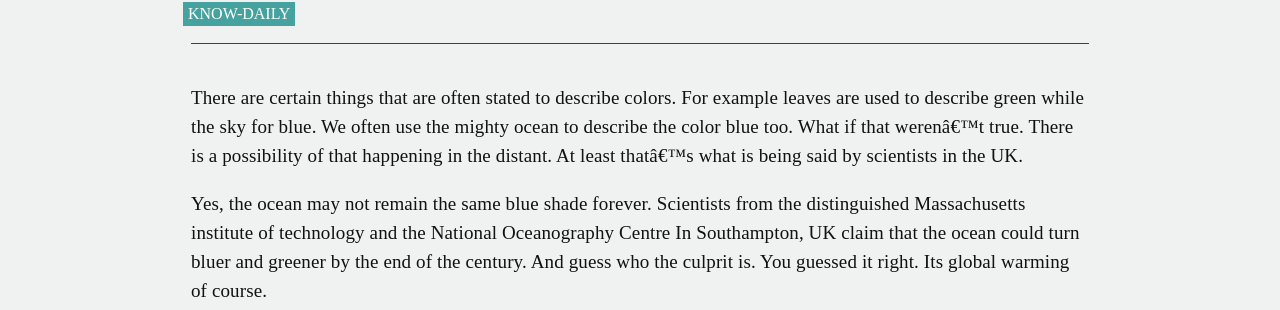
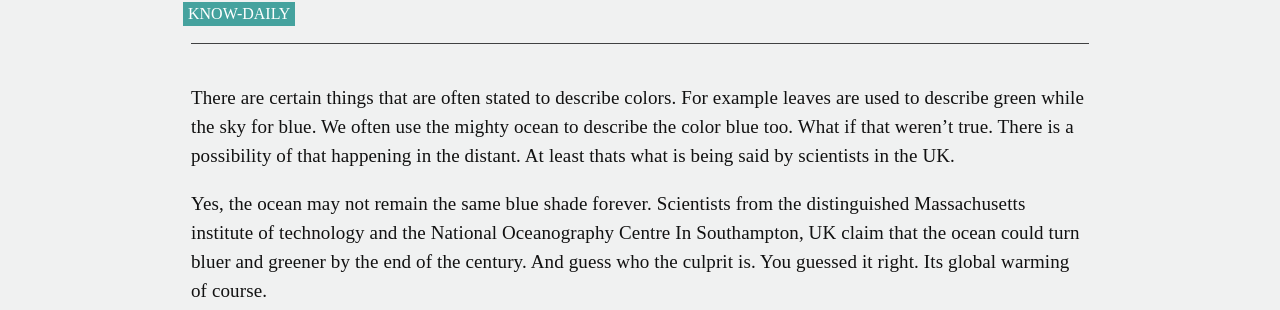
Before and after one commit to sherlifelix/blog, a Jekyll site: the page built from _posts/2019-02-07-the-color-of-the-ocean-is-changing.md, in a window 1280 px wide. Shown: the part 268-578 px from the top of the page. Built offline with Jekyll 4.4.1, drawn with Linux system fonts in a browser that asks for light colours; comment, search, counter and statistics services are not loaded.

Commit message:
Update 2019-02-07-the-color-of-the-ocean-is-changing.md

```diff
--- a/_posts/2019-02-07-the-color-of-the-ocean-is-changing.md
+++ b/_posts/2019-02-07-the-color-of-the-ocean-is-changing.md
@@ -9,7 +9,7 @@
 description: The ocean may not remain the same blue shade forever. Scientists from all ...
 keywords: 'Global Warming , Changes due to global warming , Color of the ocean '
 ---
- There are certain things that are often stated to describe colors. For example leaves are used to describe green while the sky for blue. We often use the mighty ocean to describe the color blue too. What if that werenâ€™t true. There is a possibility of that happening in the distant. At least thatâ€™s what is being said by scientists in the UK.
+ There are certain things that are often stated to describe colors. For example leaves are used to describe green while the sky for blue. We often use the mighty ocean to describe the color blue too. What if that weren't true. There is a possibility of that happening in the distant. At least thats what is being said by scientists in the UK.
 
 Yes, the ocean may not remain the same blue shade forever. Scientists from the distinguished Massachusetts institute of technology and the National Oceanography Centre In Southampton, UK claim that the ocean could turn bluer and greener by the end of the century. And guess who the culprit is. You guessed it right. Its global warming of course.
 
```
